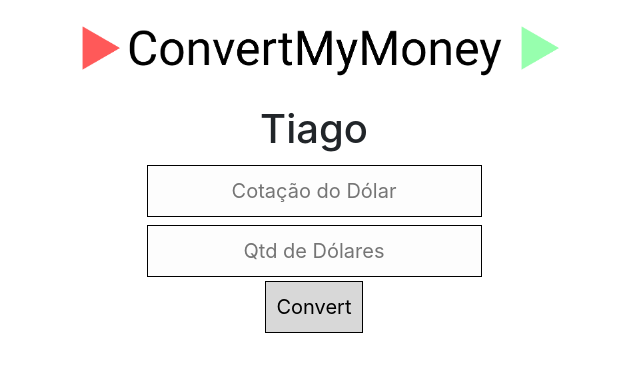
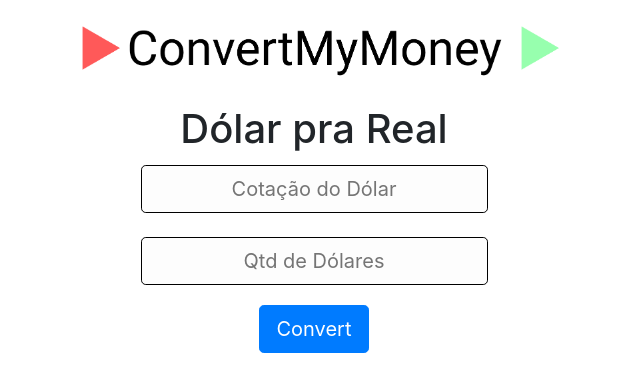
Before and after one commit to tetigo/convertymymoney, a Node server app: page / in a window 1280 px wide. Shown: the top 392 px of the page, without its empty margins (326-966 px from the left). Run offline with Node 20, Linux system fonts and the light colour scheme; data that the repository does not hold is empty.

Commit message:
New version

```diff
--- a/package.json
+++ b/package.json
@@ -17,7 +17,7 @@
   "devDependencies": {
     "jest": "^24.9.0"
   },
-  "jest":{
+  "jest": {
     "collectCoverage": true
   }
 }
--- a/public/estilos.css
+++ b/public/estilos.css
@@ -36,3 +36,15 @@ form input, form button{
     max-width: 75%;
     height: auto;
   }
+
+input[type="text"]:focus {
+  border-color: rgba(0, 67, 239, 0.8);
+  box-shadow: 0 1px 1px rgba(0, 0, 0, 0.075) inset, 0 0 8px rgba(0, 67, 239, 0.8);
+  outline: 0 none;
+}
+
+input[type=number]::-webkit-inner-spin-button,
+input[type=number]::-webkit-outer-spin-button {
+  -webkit-appearance: none;
+  margin: 0;
+}
--- a/views/home.ejs
+++ b/views/home.ejs
@@ -1,8 +1,16 @@
 <% include header %>
-        <h1>Tiago</h1>
-        <form method="get" action="cotacao">
-                <div><input name="cotacao" type="text" placeholder="Cotação do Dólar" value="<%=cotacao%>"></div>
-                <div><input name="qtd" type="text" placeholder="Qtd de Dólares"></div>
-                <div><button>Convert</button></div>
-        </form>
+    <h1>Dólar pra Real</h1>
+    <form method="get" action="cotacao">
+        <div class="form-group">
+            <input id="cota" class="form-control-lg" name="cotacao" type="number" placeholder="Cotação do Dólar" value="<%=cotacao%>" required pattern="[0-9]+([,\.][0-9]+)?" min="0" step="any">
+        </div>
+
+        <div class="form-group">
+			<input id="qtd" class="form-control-lg" name="qtd" type="number" placeholder="Qtd de Dólares" required pattern="[0-9]+([,\.][0-9]+)?" min="0" step="any">
+        </div>
+
+        <div class="form-group">
+			<button id="btn" class="btn btn-primary btn-lg">Convert</button>
+        </div>
+    </form>
 <% include footer %>
```
